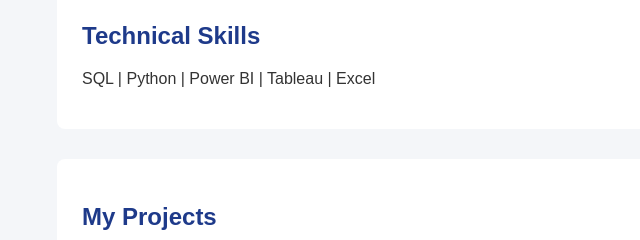
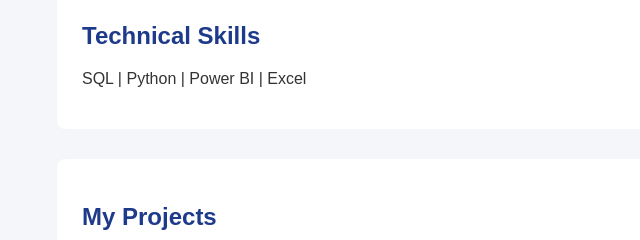
Before and after one commit to jsimon0821/jsimon0821.github.io, a plain HTML site: page index.html in a window 1280 px wide. Shown: the part 517-757 px from the top of the page, 108-748 px from the left. Drawn offline with Linux system fonts and the light colour scheme.

Commit message:
Remove Tableau from technical skills list

```diff
--- a/index.html
+++ b/index.html
@@ -33,7 +33,7 @@
 
 <section id="skills">
     <h2>Technical Skills</h2>
-    <p>SQL | Python | Power BI | Tableau | Excel</p>
+    <p>SQL | Python | Power BI | Excel</p>
 </section>
 
 <section id="projects">
```
